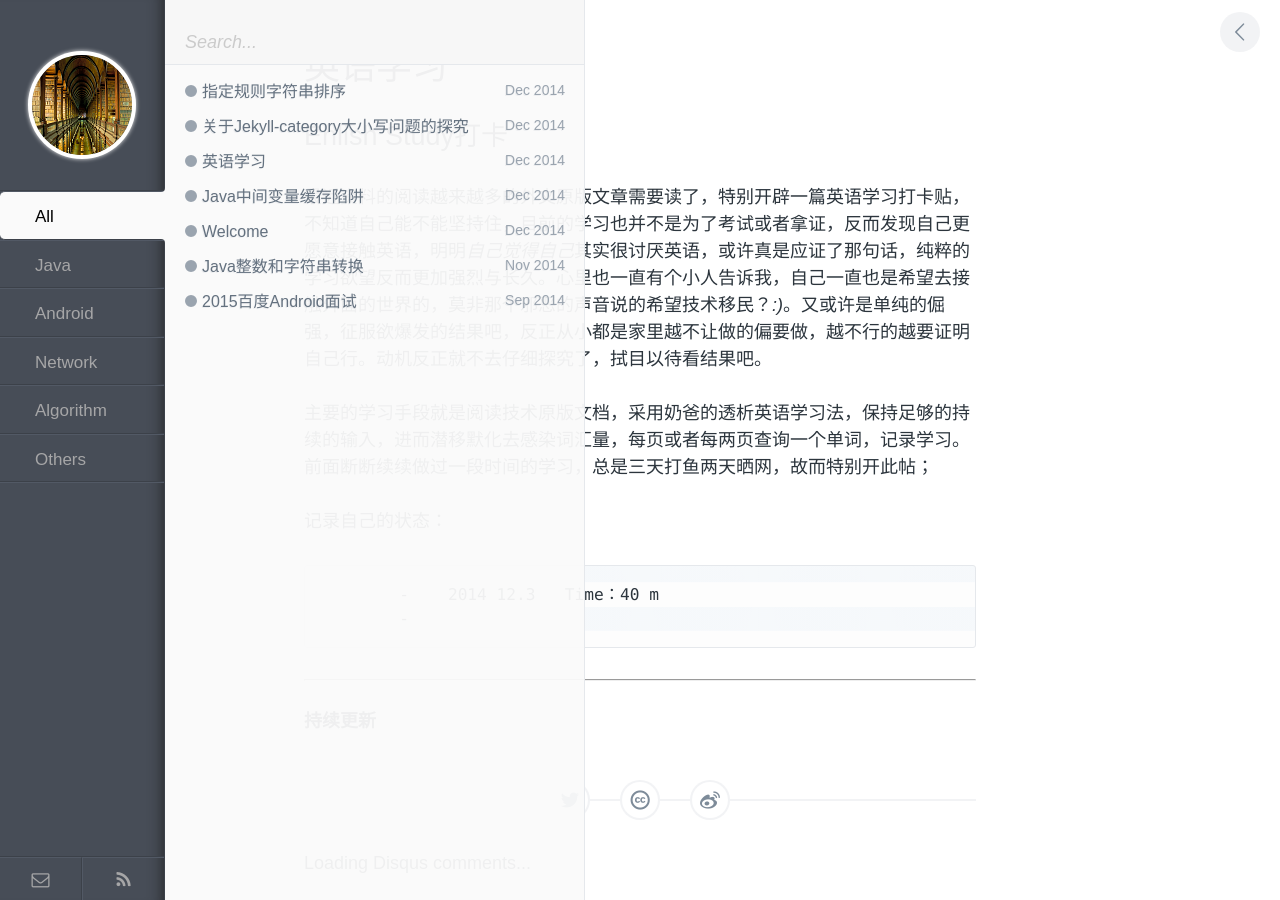
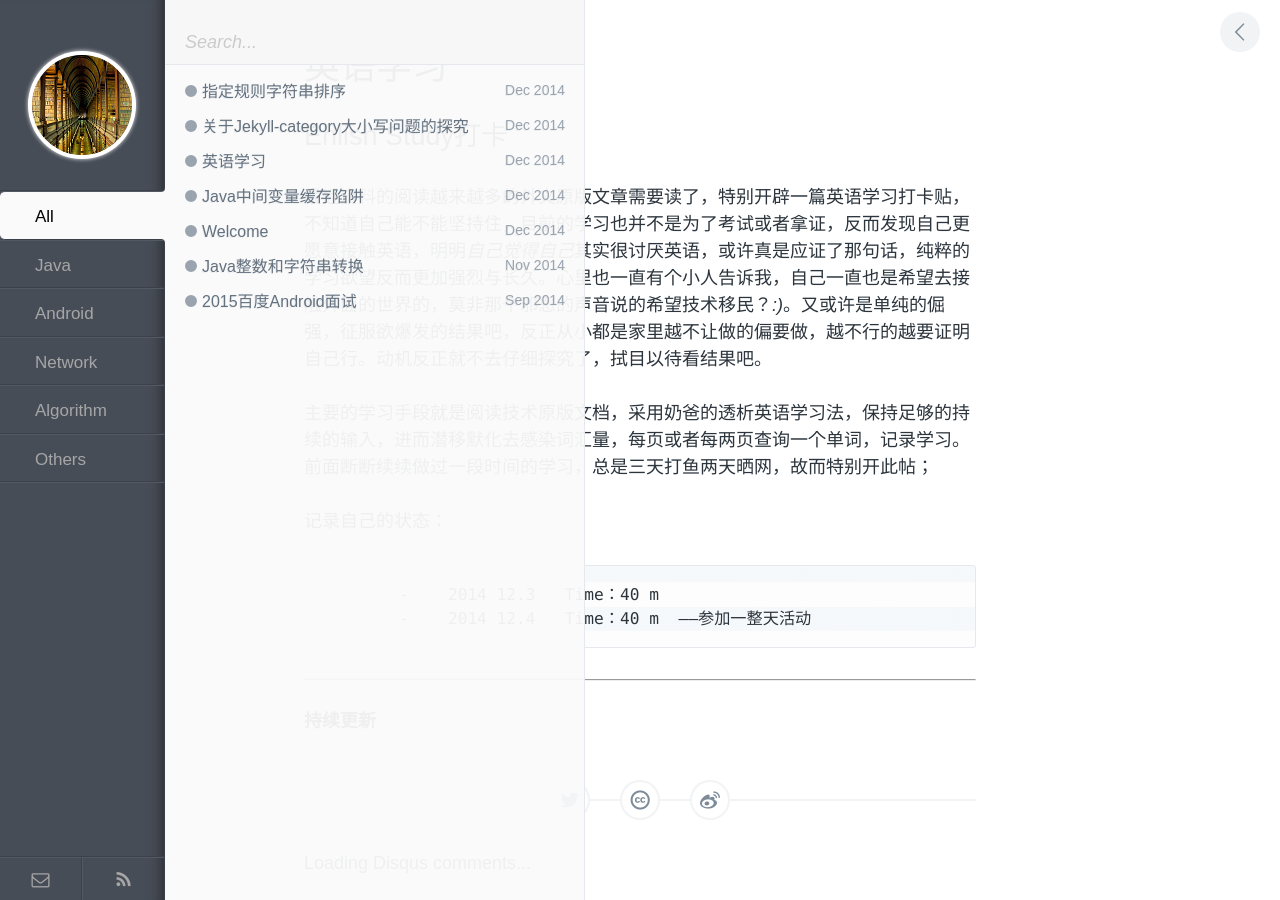
Before and after one commit to enlipan/enlipan.github.io, a Jekyll site: the page built from _posts/2014-12-3-English-study- others.md, in a window 1280 px wide. Built offline with Jekyll 4.4.1, drawn with Linux system fonts in a browser that asks for light colours; comment, search, counter and statistics services are not loaded.

Commit message:
update  english

```diff
--- a/_posts/2014-12-3-English-study- others.md
+++ b/_posts/2014-12-3-English-study- others.md
@@ -11,7 +11,7 @@ category: others
 记录自己的状态：
 
             -    2014 12.3   Time：40 m
-			-
+			-    2014 12.4   Time：40 m  ——参加一整天活动
 
 
 
```
